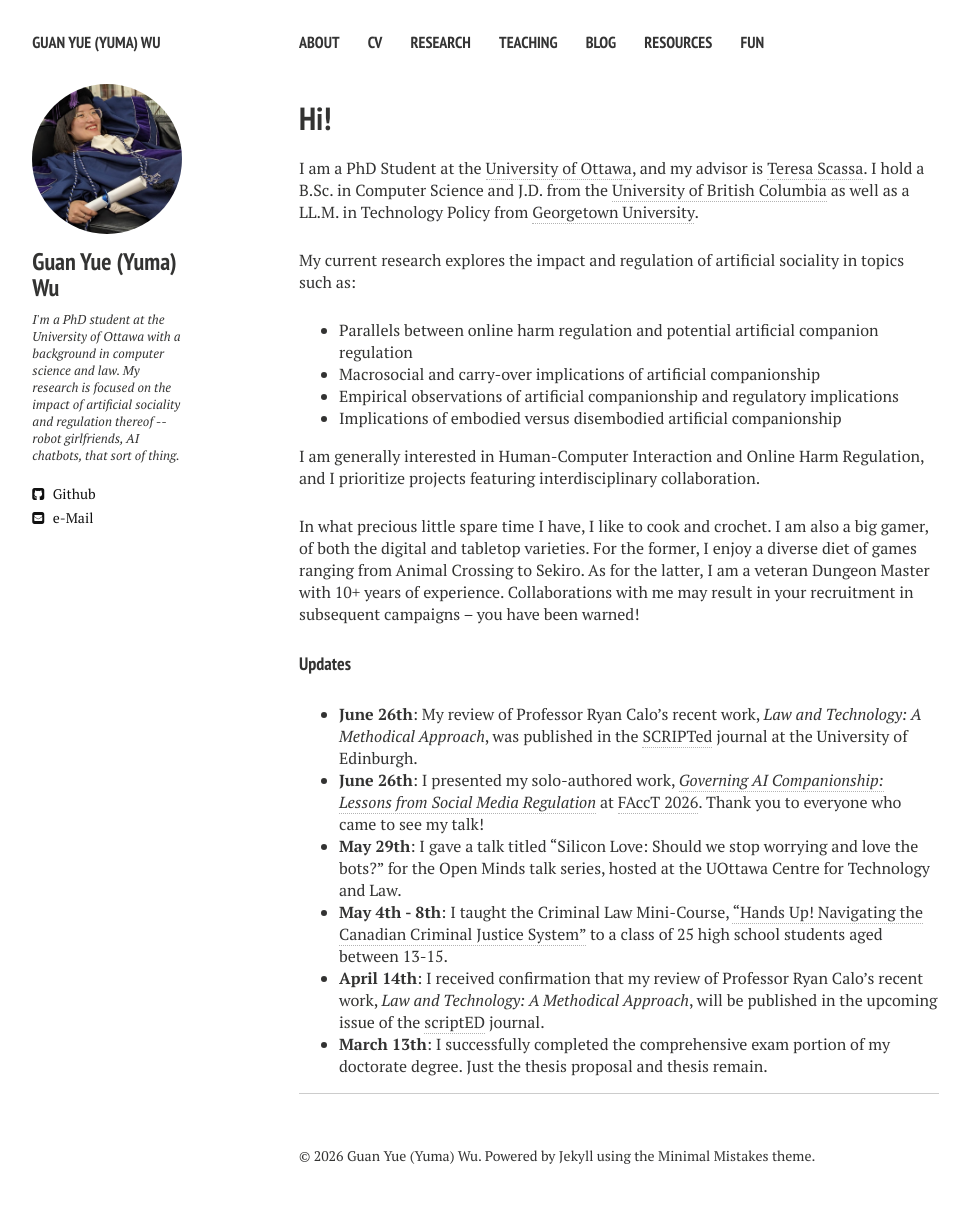
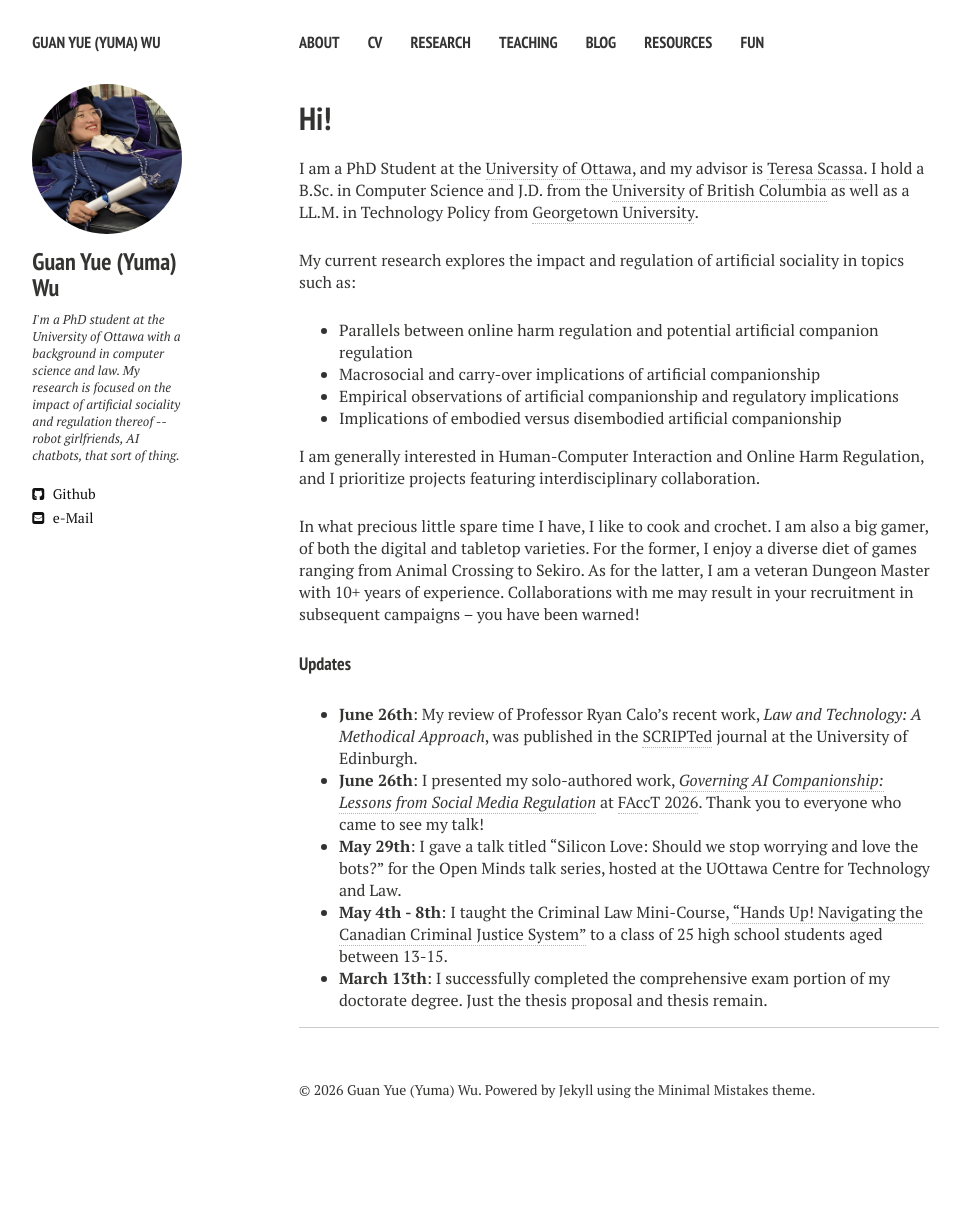
Before and after one commit to yuma-wu/yuma-wu.github.io, a Jekyll site: the page built from index.md, in a window 1280 px wide. Shown: the whole page, without its empty margins (21-989 px from the left). Built offline with Jekyll 4.4.1, drawn with Linux system fonts in a browser that asks for light colours; nearby versions of some CDN libraries; after the commit the page ends 1148 px from its top, so only the background shows below that.

Commit message:
Redundancy removed

```diff
--- a/index.md
+++ b/index.md
@@ -25,5 +25,4 @@ As for the latter, I am a veteran Dungeon Master with 10+ years of experience. C
 - **June 26th**: I presented my solo-authored work, [*Governing AI Companionship: Lessons from Social Media Regulation*](https://dl.acm.org/doi/10.1145/3805689.3812294) at [FAccT 2026](https://facctconference.org/). Thank you to everyone who came to see my talk!
 - **May 29th**: I gave a talk titled "Silicon Love: Should we stop worrying and love the bots?" for the Open Minds talk series, hosted at the UOttawa Centre for Technology and Law.
 - **May 4th - 8th**: I taught the Criminal Law Mini-Course, ["Hands Up! Navigating the Canadian Criminal Justice System"](https://minic.ca/courses/info/809) to a class of 25 high school students aged between 13-15.
-- **April 14th**: I received confirmation that my review of Professor Ryan Calo's recent work, *Law and Technology: A Methodical Approach*, will be published in the upcoming issue of the [scriptED](https://journals.ed.ac.uk/script-ed/index) journal.
 - **March 13th**: I successfully completed the comprehensive exam portion of my doctorate degree. Just the thesis proposal and thesis remain.
```
